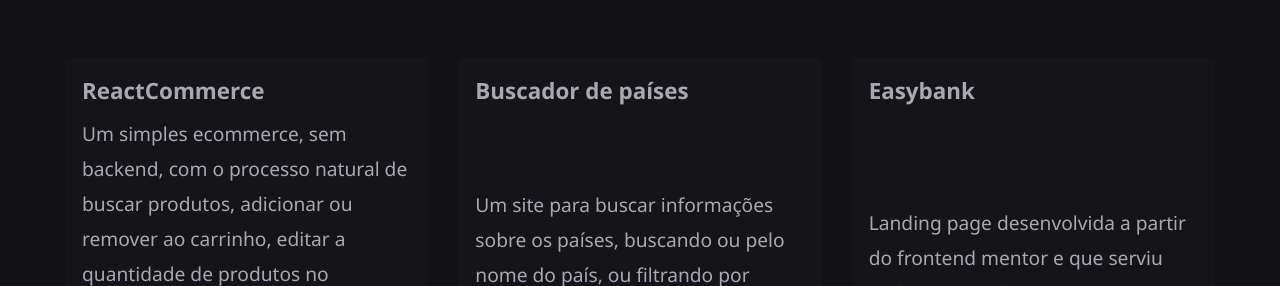
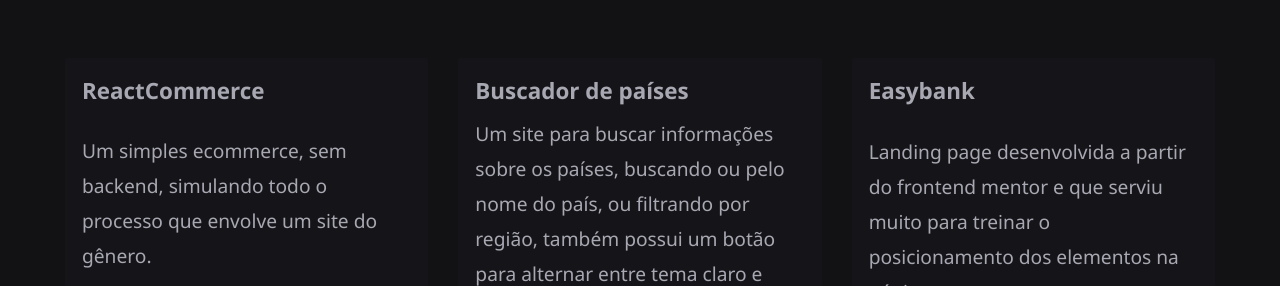
Before and after one commit to Romario-Negreiros/Portfolio, a plain HTML site: page index.html in a window 1280 px wide. Shown: the part 1810-2096 px from the top of the page. Drawn offline with Linux system fonts and the light colour scheme.

Commit message:
refactored ecommerce project text

```diff
--- a/index.html
+++ b/index.html
@@ -95,9 +95,8 @@
           <li data-aos>
             <h2>ReactCommerce</h2>
             <p>
-              Um simples ecommerce, sem backend, com o processo natural de buscar produtos, adicionar ou remover
-              ao carrinho, editar a quantidade de produtos no carrinho, ir para o checkout, preencher os campos do
-              checkout e ver uma mensagem de confirmação do pedido.
+              Um simples ecommerce, sem backend, simulando todo o processo que envolve um site
+              do gênero.
             </p>
             <div class="card-bottompart">
               <a href="https://ecommerce-seven-iota.vercel.app">
```
